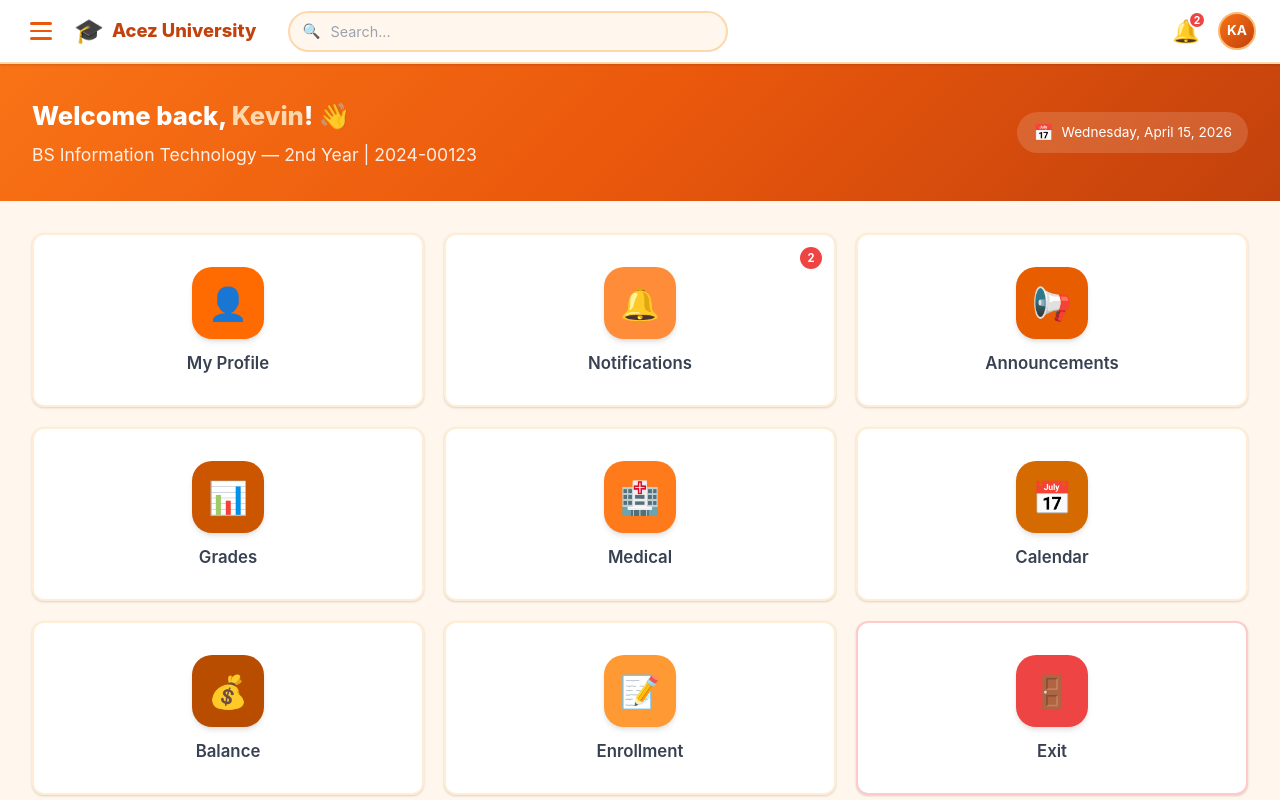
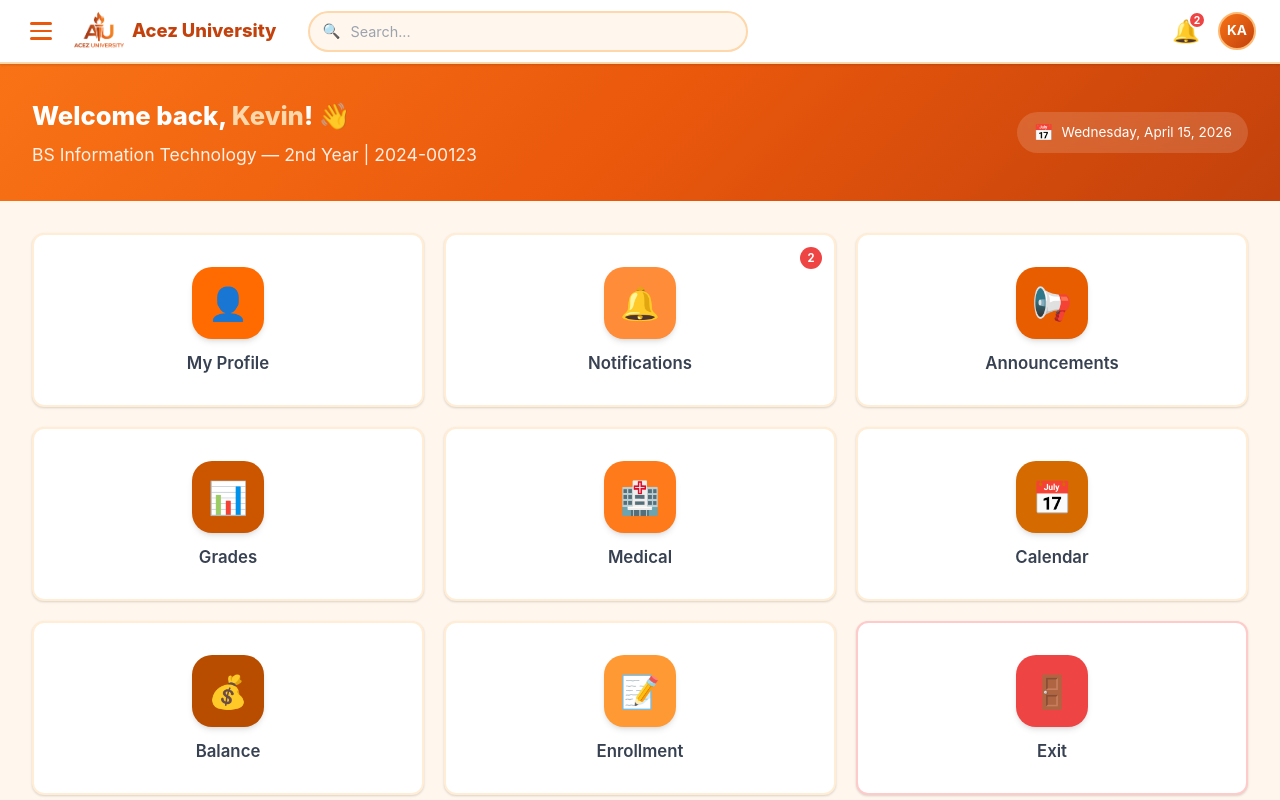
Before and after one commit to jellyacez/Online-Enrollment-System, a React (Vite) app: page /home in a window 1280 px wide. Shown: the top 800 px of the page. Built offline with nearby package versions, Linux system fonts and the light colour scheme.

Commit message:
added logo

```diff
--- a/src/css/Homepage.css
+++ b/src/css/Homepage.css
@@ -1138,6 +1138,19 @@ body {
   background: #dc2626;
 }
 
+.Uni-Logo {
+  display: block;
+  margin: 0 auto 20px;
+  width: 100px;
+  height: auto;
+  max-width: 100%;
+  object-fit: contain;
+}
+.brand-icon .Uni-Logo {
+  margin: auto;
+  width: 50px;
+}
+
 /* ===== ANIMATIONS ===== */
 @keyframes fadeIn {
   from {
--- a/src/pages/Homepage.jsx
+++ b/src/pages/Homepage.jsx
@@ -5,6 +5,7 @@ import ManageSubjects from "./ManageSubjects";
 import ClassSchedule from "../components/ClassSchedule/ClassSchedule";
 import "../components/ClassSchedule/ClassSchedule.css";
 import "../css/ManageSubjects.css";
+import Logo from "../assets/UniLogo.png";
 
 const SAMPLE_NOTIFICATIONS = [
   {
@@ -310,7 +311,9 @@ export default function Homepage() {
       {/* SIDEBAR */}
       <div className={`sidebar ${sidebarOpen ? "open" : ""}`}>
         <div className="sidebar-header">
-          <div className="sidebar-logo">🎓</div>
+          <div className="sidebar-logo">
+            <img src={Logo} className="Uni-Logo" alt="University Logo" />
+          </div>
           <h2>Acez University</h2>
           <button
             className="sidebar-close"
@@ -355,7 +358,9 @@ export default function Homepage() {
             <span></span>
           </button>
           <div className="nav-brand">
-            <span className="brand-icon">🎓</span>
+            <span className="brand-icon">
+              <img src={Logo} className="Uni-Logo" alt="University Logo" />
+            </span>
             <h1>Acez University</h1>
           </div>
           <div className="search-bar">
```
